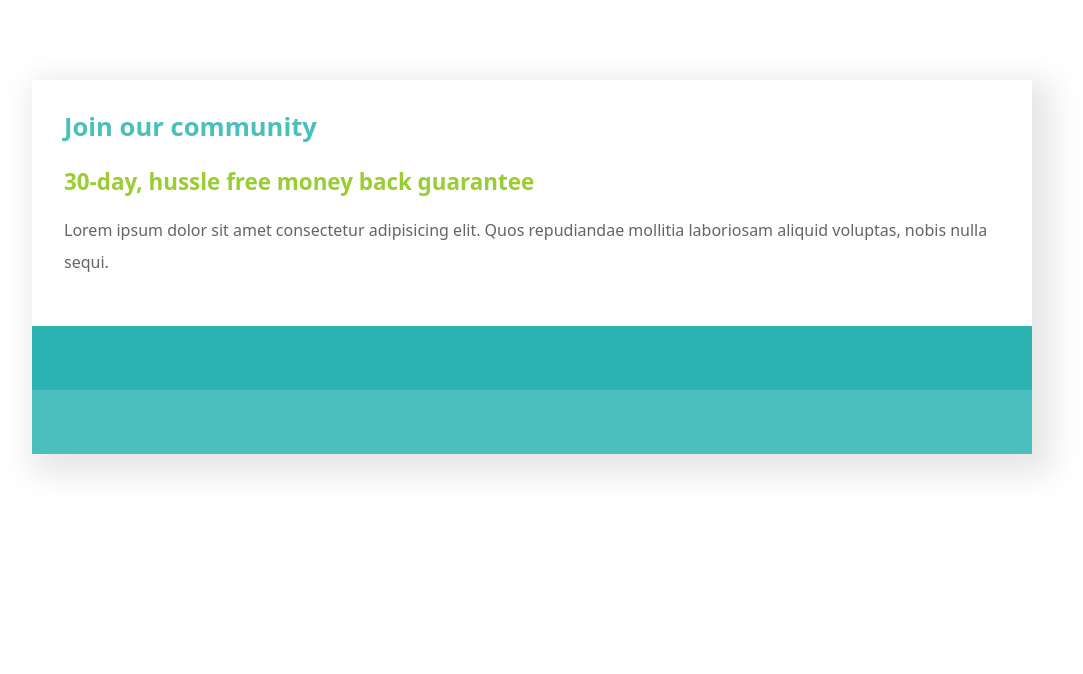
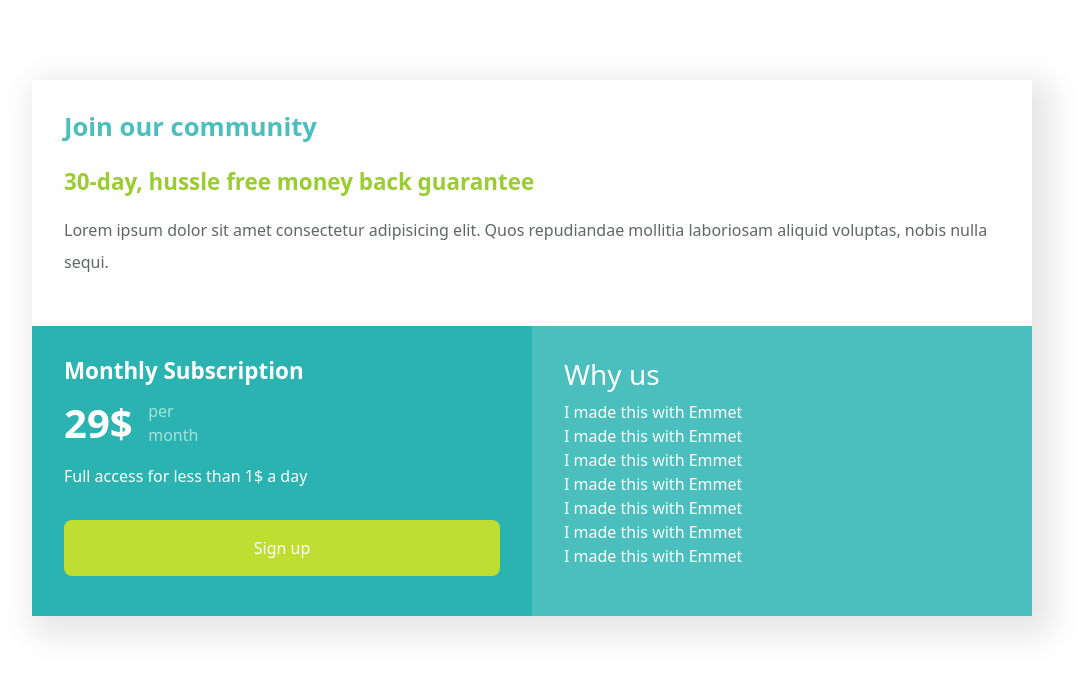
Before and after one commit to xfontr/202207-w2ch1-xifre-font, a website: page components/single-price-grid.html in a window 1280 px wide. Shown: the whole page, without its empty margins (108-1191 px from the left). Drawn offline with nearby package versions, Linux system fonts and the light colour scheme; files that its build step writes are made by us from their sources.

Commit message:
Bottom section

```diff
--- a/components/single-price-grid.html
+++ b/components/single-price-grid.html
@@ -38,8 +38,40 @@
                         nobis nulla sequi.
                     </p>
                 </div>
-                <div class="price-grid__price-container"></div>
-                <div class="price-grid__why-us-container"></div>
+                <div class="price-grid__bottom-section">
+                    <div class="price-grid__price-container">
+                        <h3 class="price-grid__subscription-type">
+                            Monthly Subscription
+                        </h3>
+                        <div
+                            class="price"
+                            style="
+                                display: flex;
+                                align-items: center;
+                                width: fit-content;
+                            "
+                        >
+                            <span class="price-grid__price">29$</span>
+                            <span class="price-grid__frequency">per month</span>
+                        </div>
+                        <span class="price-grid__extra-info"
+                            >Full access for less than 1$ a day</span
+                        >
+                        <button class="price-grid__button">Sign up</button>
+                    </div>
+                    <div class="price-grid__why-us-container">
+                        <h3 class="price-grid__why-us">Why us</h3>
+                        <ul class="price-grid__linked-articles">
+                            <li>I made this with Emmet</li>
+                            <li>I made this with Emmet</li>
+                            <li>I made this with Emmet</li>
+                            <li>I made this with Emmet</li>
+                            <li>I made this with Emmet</li>
+                            <li>I made this with Emmet</li>
+                            <li>I made this with Emmet</li>
+                        </ul>
+                    </div>
+                </div>
             </article>
         </div>
     </body>
--- a/sass/components/single-price-grid/_single-price-grid.scss
+++ b/sass/components/single-price-grid/_single-price-grid.scss
@@ -10,6 +10,8 @@
 
     @media (min-width: breakpoints.$desktop) {
         max-width: 1000px;
+        display: flex;
+        flex-direction: column;
     }
 
     &__information-container {
@@ -19,11 +21,13 @@
 
     &__price-container {
         padding: 2em;
+        color: single-price-grid.$background;
         background-color: single-price-grid.$primary;
     }
 
     &__why-us-container {
         padding: 2em;
+        color: single-price-grid.$background;
         background-color: single-price-grid.$secondary;
     }
 
@@ -46,4 +50,44 @@
         line-height: 2em;
         opacity: 0.7;
     }
+    &__bottom-section {
+        @media (min-width: breakpoints.$desktop) {
+            display: flex;
+            * {
+                flex: 1;
+            }
+        }
+    }
+    // &__price-container {
+    // }
+    &__subscription-type {
+        font-weight: bold;
+        font-size: 1.4em;
+    }
+    &__price {
+        font-size: 2.5em;
+        font-weight: bold;
+    }
+    &__frequency {
+        opacity: 0.6;
+        margin-left: 10px;
+    }
+    &__extra-info {
+        display: block;
+        margin-top: 0.7em;
+        padding-bottom: 2em;
+    }
+    &__button {
+        background-color: single-price-grid.$contrast;
+        color: inherit;
+        font-size: 1.1;
+        font-family: inherit;
+        padding: 1em;
+        width: 100%;
+        border-radius: 0.5em;
+    }
+    &__linked-articles {
+        list-style: none;
+        padding: 0;
+    }
 }
```
